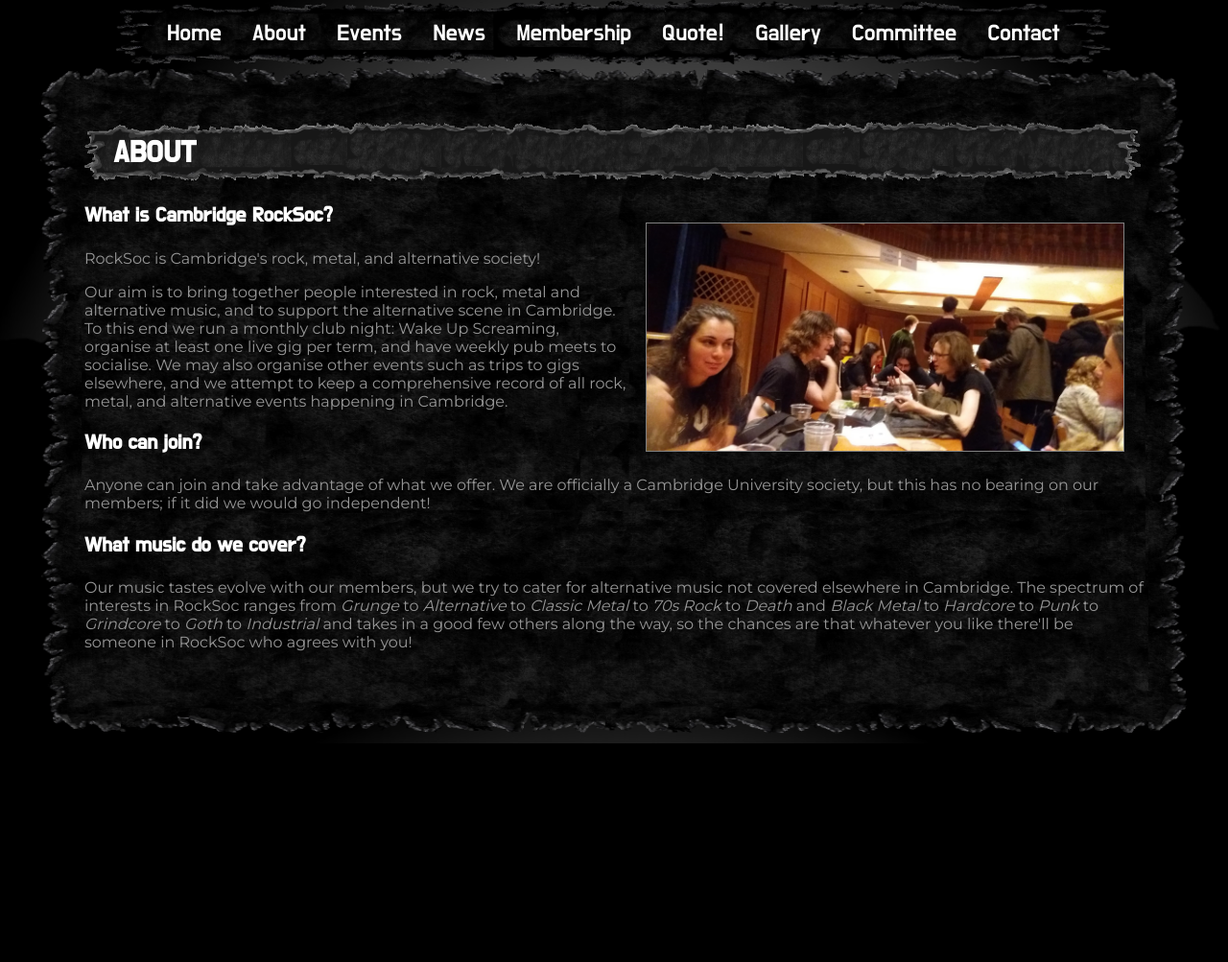
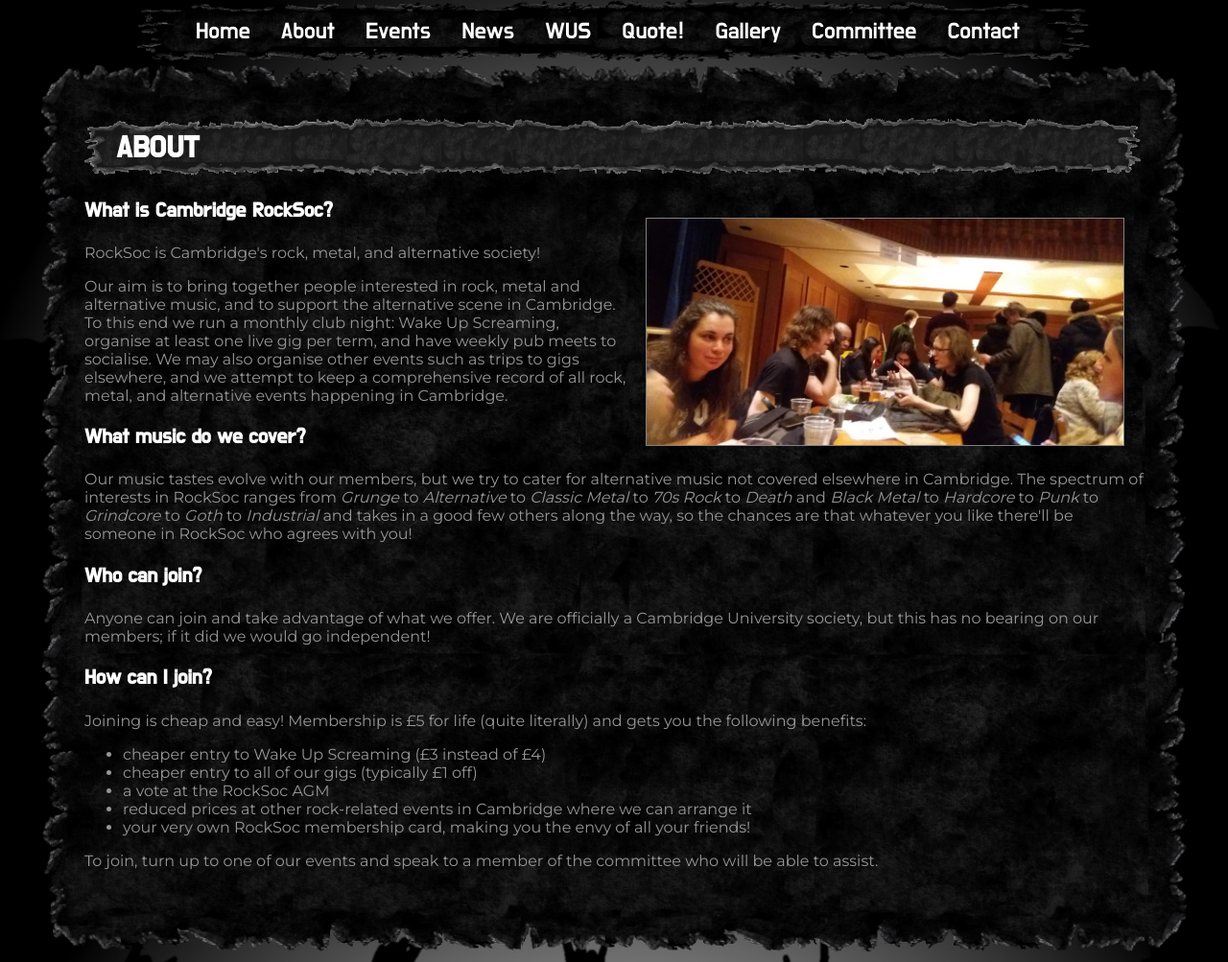
Before and after one commit to jackmac235/rocksoc_site, a Django app: page /about/ in a window 1280 px wide. Shown: the part 182-1185 px from the top of the page at 96% size. Before the commit the page ends 957 px from the top, so only its background shows below. Run offline with Django 3.2, Linux system fonts and the light colour scheme.

Commit message:
Many things changed

```diff
--- a/website/pages/static/pages/pages.css
+++ b/website/pages/static/pages/pages.css
@@ -40,6 +40,11 @@ h4, h5 {
 }
 
 p {
+	color: rgb(150,150,150);
+	font-family: /*Arial*/ Montserrat, sans-serif;
+}
+
+li {
 	color: rgb(150,150,150);
 	font-family: /*Arial*/ Montserrat, sans-serif;
 }
@@ -111,8 +116,20 @@ html {
 	background-size: 100% 100%;
 }
 
+.side_title_backing_wus {
+	background-image: url("images/side_title_backing_wus.png");
+	background-repeat: no-repeat;
+	background-size: 100% 100%;
+}
+
 @media screen and (min-width:800px) {
 	.side_title_backing_big {
+		background-image: url("images/side_title_backing_big.png");
+		background-repeat: no-repeat;
+		background-size: 100% 100%;
+	}
+
+	.side_title_backing_wus {
 		background-image: url("images/side_title_backing_big.png");
 		background-repeat: no-repeat;
 		background-size: 100% 100%;
@@ -237,7 +254,7 @@ individual sections separately. For mobile there is padding since the individual
 	padding-left: 6%;
 	padding-right: 6%;
 	padding-top: 3%;
-	padding-bottom: 3%;
+	padding-bottom: 8%;
 }
 
 @media screen and (min-width:900px) {
@@ -271,7 +288,7 @@ individual sections separately. For mobile there is padding since the individual
 	padding-bottom: 6%;
 }
 
-@media screen and (min-width:900px) {
+@media screen and (min-width:600px) {
 	.content_big {
 		/*background-color: rgba(0,0,0,0.7);*/
 		background-image: url("images/fabric_big.png");
@@ -438,15 +455,15 @@ individual sections separately. For mobile there is padding since the individual
 	/*background-color: grey;*/
 	overflow: hidden;
 	padding: 10px;
-	width: 80%;
+	width: 75%;
 	margin: auto;
 	background-image: url("images/topnav2.png");
 	background-repeat: no-repeat;
 	background-size: 100% 100%;
-	padding-left: 40px;
-	padding-right: 40px;
-	padding-bottom: 20px;
-	padding-top: 20px;
+	padding-left: 4%;
+	padding-right: 4%;
+	padding-bottom: 1.5%;
+	padding-top: 1.5%;
 	/*padding-bottom: 20px;*/
 }
 
@@ -543,10 +560,19 @@ table#event_list:hover {
 }
 
 .crop_small {
-	height: 100px;
+	max-height: 150px;
 	overflow: hidden;
 	float: right;
 	padding-left: 10px;
+}
+
+@media screen and (min-width:600px) {
+	.crop_small {
+		max-height: 100px;
+		overflow: hidden;
+		float: right;
+		padding-left: 10px;
+	}
 }
 
 .crop_medium {
@@ -705,3 +731,17 @@ img#event_img:hover {
 		margin: 20px 20px;
 	}
 }
+
+.page_title {
+	padding-top: 5%;
+	padding-bottom: 5%;
+	padding-left: 5%;
+}
+
+@media screen and (min-width:600px) {
+	.page_title {
+		padding-top: 1%;
+		padding-bottom: 1%;
+		padding-left: 3%;
+	}
+}
--- a/website/pages/templates/pages/about.html
+++ b/website/pages/templates/pages/about.html
@@ -7,7 +7,7 @@
 		<div class="content_big">
 
 			<div class="side_title_backing_big" style="width:100%">
-				<h1 style="padding-top:12px;padding-bottom:12px;padding-left:30px">ABOUT</h1>
+				<h1 class="page_title">ABOUT</h1>
 			</div>
 
 			<div class="mobile_hide_800">
@@ -24,16 +24,29 @@
 				<img class="about_img" src="{% static 'pages/images/robfest.jpg' %}" align="right">
 			</div>
 
-			<h3>Who can join?</h3>
-			<p>Anyone can join and take advantage of what we offer. We are officially a Cambridge University society, but this has no bearing on our members; if it did we would
-			go independent!</p>
-
 			<h3>What music do we cover?</h3>
 			<p>Our music tastes evolve with our members, but we try to cater for alternative music not covered elsewhere in Cambridge. The spectrum of interests in RockSoc ranges
 			from <i>Grunge</i> to <i>Alternative</i> to <i>Classic Metal</i> to <i>70s Rock</i> to <i>Death</i> and <i>Black Metal</i> to <i>Hardcore</i> to <i>Punk</i> to
 			<i>Grindcore</i> to <i>Goth</i> to <i>Industrial</i> and takes in a good few others along the way, so the chances are that whatever you like there'll be someone in
 			RockSoc who agrees with you!</p>
 
+			<h3>Who can join?</h3>
+			<p>Anyone can join and take advantage of what we offer. We are officially a Cambridge University society, but this has no bearing on our members; if it did we would
+			go independent!</p>
+
+			<h3>How can I join?</h3>
+			<p>Joining is cheap and easy! Membership is £5 for life (quite literally) and gets you the following benefits:</p>
+
+			<ul style="color:gray;list-style-type:disc">
+				<li>cheaper entry to Wake Up Screaming (£3 instead of £4)</li>
+				<li>cheaper entry to all of our gigs (typically £1 off)</li>
+				<li>a vote at the RockSoc AGM</li>
+				<li>reduced prices at other rock-related events in Cambridge where we can arrange it</li>
+				<li>your very own RockSoc membership card, making you the envy of all your friends!</li>
+			</ul>
+
+			<p>To join, turn up to one of our events and speak to a member of the committee who will be able to assist.</p>
+
 		</div>
 	</div>
 
--- a/website/pages/templates/pages/base.html
+++ b/website/pages/templates/pages/base.html
@@ -52,7 +52,7 @@
 				<a class="page_link" href="/events">Events</a>
 				<a class="page_link" href="/news">News</a>
 				<!--<a class="page_link" href="">Stash</a>-->
-				<a class="page_link" href="/membership">Membership</a>
+				<a class="page_link" href="/wus">WUS</a>
 				<a class="page_link" href="/quote">Quote!</a>
 				<a class="page_link" href="/gallery">Gallery</a>
 				<a class="page_link" href="/committee">Committee</a>
--- a/website/pages/templates/pages/committee.html
+++ b/website/pages/templates/pages/committee.html
@@ -7,7 +7,7 @@
 		<div class="content_big">
 
 			<div class="side_title_backing_big" style="width:100%">
-				<h1 style="padding-top:12px;padding-bottom:12px;padding-left:30px">COMMITTEE</h1>
+				<h1 class="page_title">COMMITTEE</h1>
 			</div>
 
 			<p>Yes, RockSoc has a committee. At some point they'll be put here...</p>
--- a/website/pages/templates/pages/contact.html
+++ b/website/pages/templates/pages/contact.html
@@ -7,7 +7,7 @@
 		<div class="content_big">
 
 			<div class="side_title_backing_big" style="width:100%">
-				<h1 style="padding-top:12px;padding-bottom:12px;padding-left:30px">CONTACT</h1>
+				<h1 class="page_title">CONTACT</h1>
 			</div>
 
 			<p>The website is currently under refurbishment :)</p>
--- a/website/pages/templates/pages/events.html
+++ b/website/pages/templates/pages/events.html
@@ -14,7 +14,7 @@
 				</div>-->
 
 				<div class="side_title_backing_big" style="width:100%">
-					<h1 style="padding-top:12px;padding-bottom:12px;padding-left:30px">EVENTS</h1>
+					<h1 class="page_title">EVENTS</h1>
 				</div>
 
 				<p>Below are listings of all alternative events we know about in Cambridge. If you know of an event not on this list, or are organising one, then contact the webmaster to have it added.</p>
--- a/website/pages/templates/pages/gallery.html
+++ b/website/pages/templates/pages/gallery.html
@@ -7,7 +7,7 @@
 		<div class="content_big">
 
 			<div class="side_title_backing_big" style="width:100%">
-				<h1 style="padding-top:12px;padding-bottom:12px;padding-left:30px">GALLERY</h1>
+				<h1 class="page_title">GALLERY</h1>
 			</div>
 
 			<p>The website is currently under refurbishment :)</p>
--- a/website/pages/templates/pages/index.html
+++ b/website/pages/templates/pages/index.html
@@ -87,7 +87,7 @@
 						<!--<hr>-->
 						<table id="event_list">
 							<tr>
-									<td style="width:50%"><h4><a href="{% url 'event_detail' pk=event.pk %}" id="event_name_list">{{ event.event_name }}</a></h4></td>
+								<td style="width:50%"><h4 class="break_all"><a href="{% url 'event_detail' pk=event.pk %}" id="event_name_list">{{ event.event_name }}</a></h4></td>
 								<td rowspan="2">
 									<div class="crop_small">
 										<a href="{% url 'event_detail' pk=event.pk %}"><img src="{{ event.event_image.url }}" style="width:100%" id="event_img"></a>
--- a/website/pages/templates/pages/news.html
+++ b/website/pages/templates/pages/news.html
@@ -7,10 +7,10 @@
 		<div class="content_big">
 
 			<div class="side_title_backing_big" style="width:100%">
-				<h1 style="padding-top:12px;padding-bottom:12px;padding-left:30px">NEWS</h1>
+				<h1 class="page_title">NEWS</h1>
 			</div>
 
-			<p>The website is currently under refurbishment :)</p>
+			<p>Here you can find out about some of the goings-on in RockSoc. For the most up-to-date information join us on <a href="https://www.facebook.com/groups/camrocksoc" class="paragraph_link">Facebook!</a></p>
 
 		</div>
 	</div>
--- a/website/pages/templates/pages/quote.html
+++ b/website/pages/templates/pages/quote.html
@@ -7,7 +7,7 @@
 		<div class="content_big">
 
 			<div class="side_title_backing_big" style="width:100%">
-				<h1 style="padding-top:12px;padding-bottom:12px;padding-left:30px">QUOTE!</h1>
+				<h1 class="page_title">QUOTE!</h1>
 			</div>
 
 			<p>The website is currently under refurbishment :)</p>
--- a/website/pages/templates/pages/membership.html
+++ b/website/pages/templates/pages/wus.html
@@ -6,8 +6,8 @@
 	<div class="container">
 		<div class="content_big">
 
-			<div class="side_title_backing_big" style="width:100%">
-				<h1 style="padding-top:12px;padding-bottom:12px;padding-left:30px">MEMBERSHIP</h1>
+			<div class="side_title_backing_wus" style="width:100%">
+				<h1 class="page_title">WAKE UP SCREAMING</h1>
 			</div>
 
 			<p>The website is currently under refurbishment :)</p>
--- a/website/pages/urls.py
+++ b/website/pages/urls.py
@@ -7,7 +7,7 @@ urlpatterns = [
     url(r'^events/$', views.events, name='events'),
     url(r'^event/(?P<pk>\d+)/$', views.event_detail, name='event_detail'),
     url(r'^news/$', views.news, name="news"),
-    url(r'^membership/$', views.membership, name="membership"),
+    url(r'^wus/$', views.wus, name="wus"),
     url(r'^quote/$', views.quote, name="quote"),
     url(r'^gallery/$', views.gallery, name="gallery"),
     url(r'^committee/$', views.committee, name='committee'),
--- a/website/pages/views.py
+++ b/website/pages/views.py
@@ -37,8 +37,8 @@ def event_detail(request, pk):
 def news(request):
     return render(request, 'pages/news.html', {})
 
-def membership(request):
-    return render(request, 'pages/membership.html', {})
+def wus(request):
+    return render(request, 'pages/wus.html', {})
 
 def quote(request):
     return render(request, 'pages/quote.html', {})
```
Also changed, not shown: website/pages/static/pages/images/side_title_backing_wus.png (added). Lines whose indentation alone changed are shown as unchanged.
